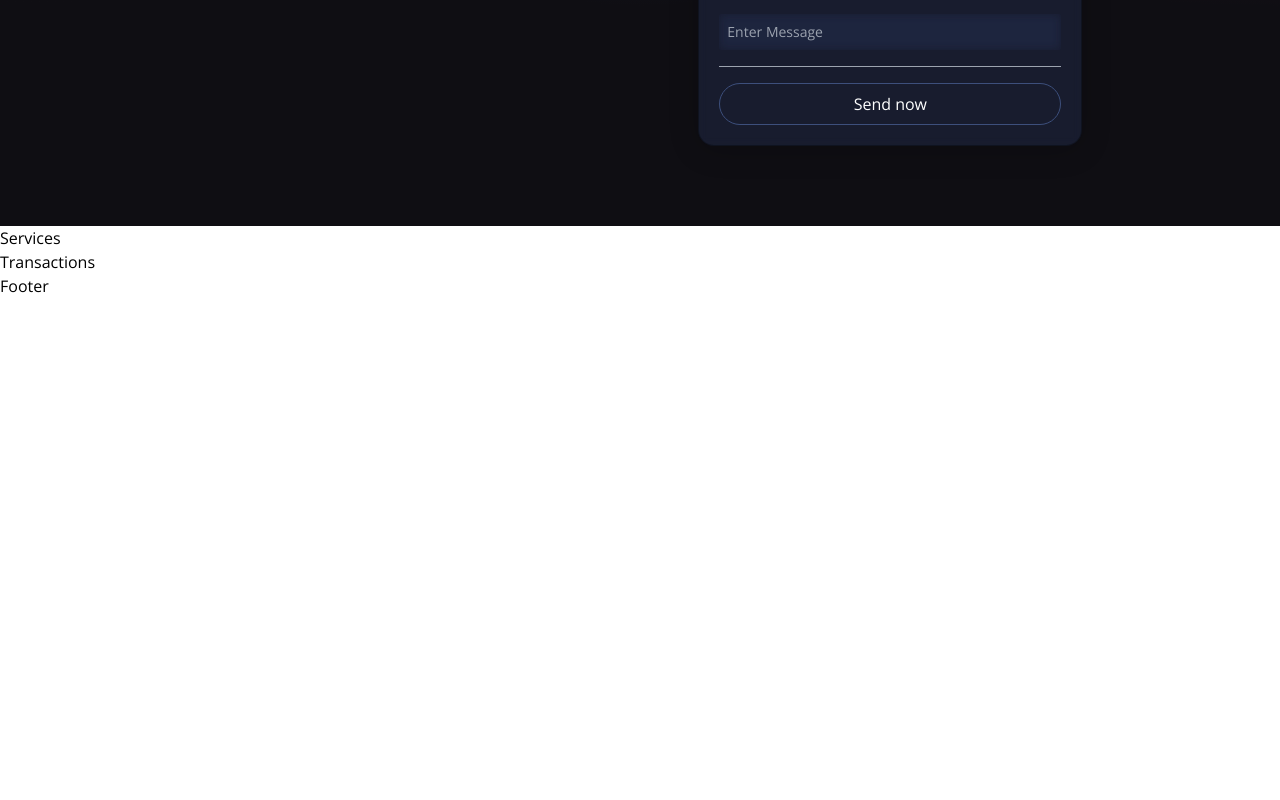
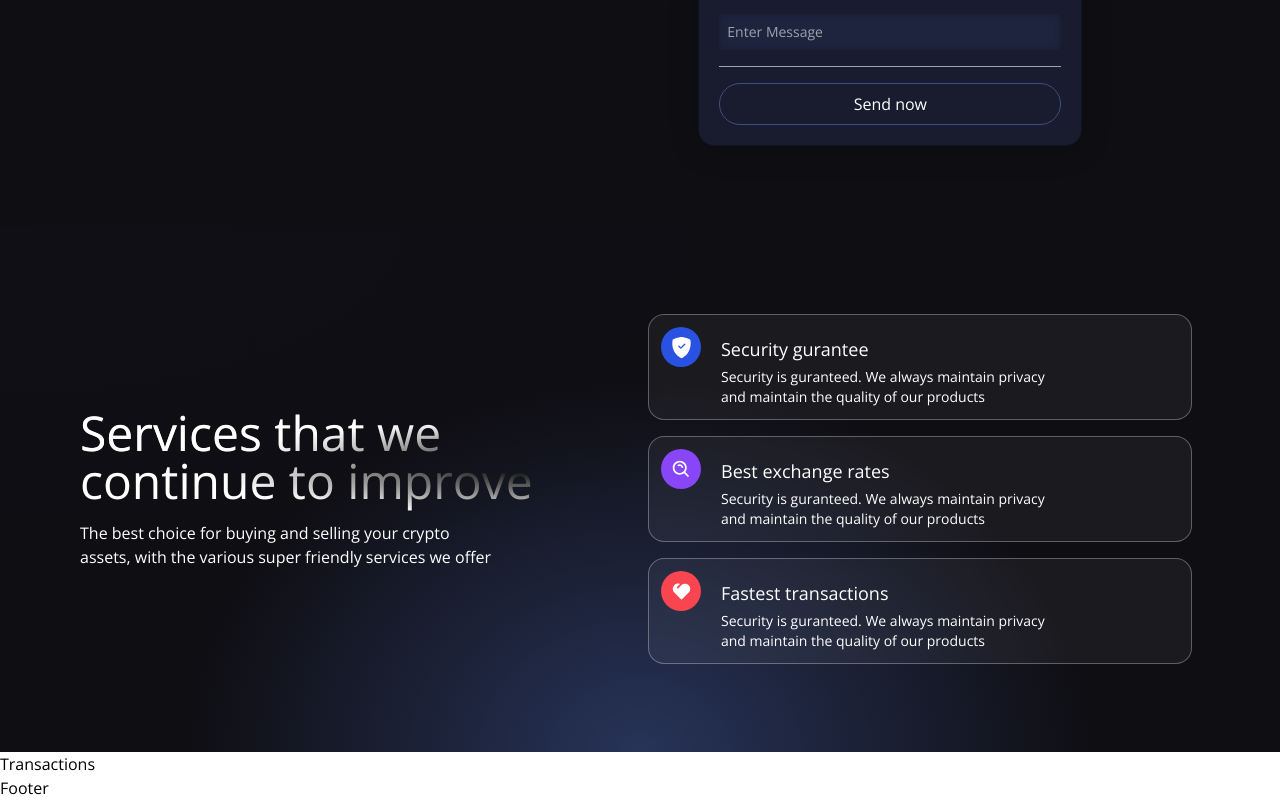
Before and after one commit to amanc1248/web3.0, a React (Vite) app in the folder client/: page / in a window 1280 px wide. Shown: the part 523-1323 px from the top of the page. Before the commit the page ends 821 px from the top, so only its background shows below. Built offline with nearby package versions, Linux system fonts and the light colour scheme.

Commit message:
ADD: services component

```diff
--- a/client/src/components/Services.jsx
+++ b/client/src/components/Services.jsx
@@ -1,6 +1,59 @@
-const Services = ()=>{
-    return (
-        <h1>Services</h1>
-    );
-}
+import React from "react";
+import { BsShieldFillCheck } from "react-icons/bs";
+import { BiSearchAlt } from "react-icons/bi";
+import { RiHeart2Fill } from "react-icons/ri";
+
+const ServiceCard = ({ color, title, icon, subtitle }) => (
+  <div className="flex flex-row justify-start items-start white-glassmorphism p-3 m-2 cursor-pointer hover:shadow-xl">
+    <div className={`w-10 h-10 rounded-full flex justify-center items-center ${color}`}>
+      {icon}
+    </div>
+    <div className="ml-5 flex flex-col flex-1">
+      <h3 className="mt-2 text-white text-lg">{title}</h3>
+      <p className="mt-1 text-white text-sm md:w-9/12">
+        {subtitle}
+      </p>
+    </div>
+  </div>
+);
+
+const Services = () => (
+  <div className="flex w-full justify-center items-center gradient-bg-services">
+    <div className="flex mf:flex-row flex-col items-center justify-between md:p-20 py-12 px-4">
+      <div className="flex-1 flex flex-col justify-start items-start">
+        <h1 className="text-white text-3xl sm:text-5xl py-2 text-gradient ">
+          Services that we
+          <br />
+          continue to improve
+        </h1>
+        <p className="text-left my-2 text-white font-light md:w-9/12 w-11/12 text-base">
+          The best choice for buying and selling your crypto assets, with the
+          various super friendly services we offer
+        </p>
+      </div>
+
+      <div className="flex-1 flex flex-col justify-start items-center">
+        <ServiceCard
+          color="bg-[#2952E3]"
+          title="Security gurantee"
+          icon={<BsShieldFillCheck fontSize={21} className="text-white" />}
+          subtitle="Security is guranteed. We always maintain privacy and maintain the quality of our products"
+        />
+        <ServiceCard
+          color="bg-[#8945F8]"
+          title="Best exchange rates"
+          icon={<BiSearchAlt fontSize={21} className="text-white" />}
+          subtitle="Security is guranteed. We always maintain privacy and maintain the quality of our products"
+        />
+        <ServiceCard
+          color="bg-[#F84550]"
+          title="Fastest transactions"
+          icon={<RiHeart2Fill fontSize={21} className="text-white" />}
+          subtitle="Security is guranteed. We always maintain privacy and maintain the quality of our products"
+        />
+      </div>
+    </div>
+  </div>
+);
+
 export default Services;
```
